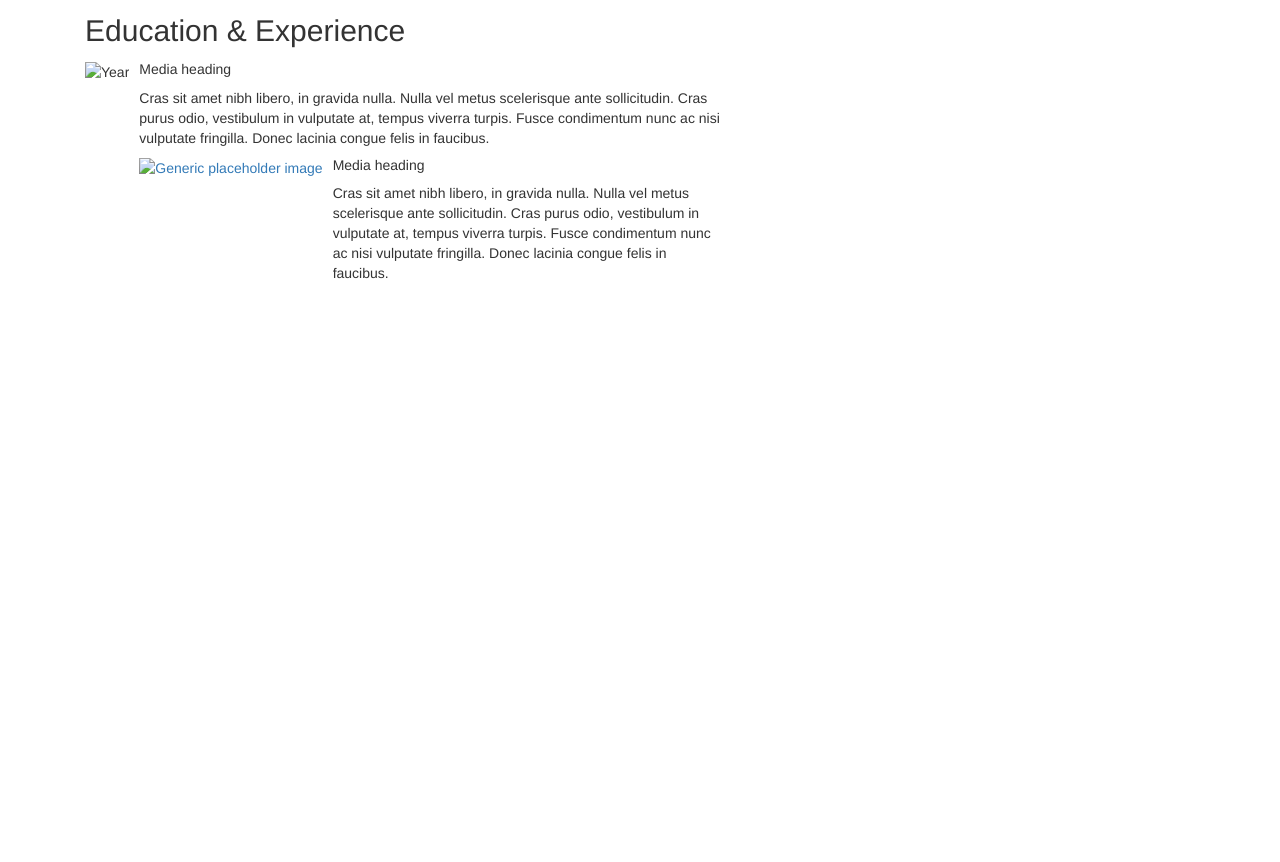
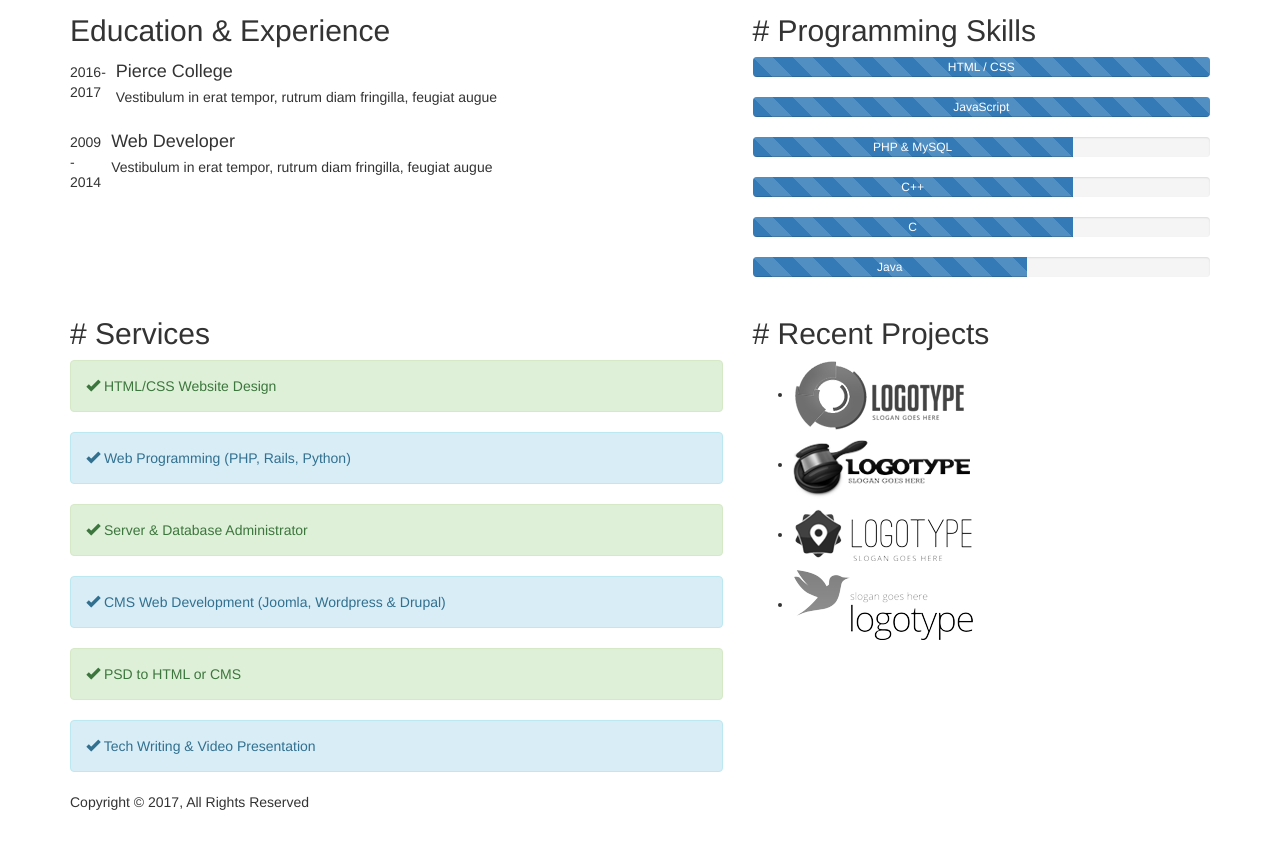
Before and after one commit to Brienyll/ED-Resume, a plain HTML site: page index.html in a window 1280 px wide. Shown: the part 814-1676 px from the top of the page. Before the commit the page ends 1137 px from the top, so only its background shows below. Drawn offline with nearby package versions, Linux system fonts and the light colour scheme.

Commit message:
added additional HTML Markup, Footer

```diff
--- a/index.html
+++ b/index.html
@@ -45,29 +45,93 @@
       <div class="col-md-7">
         <h2>Education & Experience </h2>
         <div class="media">
-            <img class="d-flex mr-3" src="..." alt="Year">
+            <div class="media-left">
+              2016-2017
+            </div>
             <div class="media-body">
-              <h5 class="mt-0">Media heading</h5>
-              Cras sit amet nibh libero, in gravida nulla. Nulla vel metus scelerisque ante sollicitudin. Cras purus odio, vestibulum in vulputate at, tempus viverra turpis. Fusce condimentum nunc ac nisi vulputate fringilla. Donec lacinia congue felis in faucibus.
+              <h4 class="media-heading">Pierce College</h4>
+              <p>Vestibulum in erat tempor, rutrum diam fringilla, feugiat augue</p>
+            </div>
+          </div>
 
-              <div class="media mt-3">
-                <a class="d-flex pr-3" href="#">
-                  <img src="..." alt="Generic placeholder image">
-                </a>
+
+          <div class="media">
+            <div class="media-left">
+              2009 - 2014
+            </div>
             <div class="media-body">
-                  <h5 class="mt-0">Media heading</h5>
-                  Cras sit amet nibh libero, in gravida nulla. Nulla vel metus scelerisque ante sollicitudin. Cras purus odio, vestibulum in vulputate at, tempus viverra turpis. Fusce condimentum nunc ac nisi vulputate fringilla. Donec lacinia congue felis in faucibus.
+              <h4 class="media-heading">Web Developer</h4>
+              <p>Vestibulum in erat tempor, rutrum diam fringilla, feugiat augue</p>
+            </div>
+          </div>
+        </div>
+        <div class="col-md-5">
+          <h2># Programming Skills</h2>
+          <div class="progress">
+            <div class="progress-bar progress-bar-striped" role="progressbar" aria-valuenow="0" aria-valuemin="0" aria-valuemax="100" style="min-width: 2em;width: 100%;">
+              HTML / CSS
+            </div>
+          </div>
+          <div class="progress">
+            <div class="progress-bar progress-bar-striped" role="progressbar" aria-valuenow="2" aria-valuemin="0" aria-valuemax="100" style="min-width: 2em; width: 100%;">
+              JavaScript
+            </div>
+          </div>
+
+          <div class="progress">
+            <div class="progress-bar progress-bar-striped" role="progressbar" aria-valuenow="2" aria-valuemin="0" aria-valuemax="100" style="min-width: 2em; width: 70%;">
+              PHP & MySQL
+            </div>
+          </div>
+
+          <div class="progress">
+            <div class="progress-bar progress-bar-striped" role="progressbar" aria-valuenow="2" aria-valuemin="0" aria-valuemax="100" style="min-width: 2em; width: 70%;">
+              C++
+            </div>
+          </div>
+
+          <div class="progress">
+            <div class="progress-bar progress-bar-striped" role="progressbar" aria-valuenow="2" aria-valuemin="0" aria-valuemax="100" style="min-width: 2em; width: 70%;">
+              C
+            </div>
+          </div>
+
+          <div class="progress">
+              <div class="progress-bar progress-bar-striped" role="progressbar" aria-valuenow="2" aria-valuemin="0" aria-valuemax="100" style="min-width: 2em; width: 60%;">
+                Java
               </div>
           </div>
         </div>
       </div>
+
+      <div class="row">
+        <div class="col-md-7">
+          <h2># Services</h2>
+            <div class="alert alert-success" role="alert"><i class="glyphicon glyphicon-ok"></i> HTML/CSS Website Design</div>
+            <div class="alert alert-info" role="alert"><i class="glyphicon glyphicon-ok"></i> Web Programming (PHP, Rails, Python)</div>
+            <div class="alert alert-success" role="alert"><i class="glyphicon glyphicon-ok"></i> Server & Database Administrator</div>
+            <div class="alert alert-info" role="alert"><i class="glyphicon glyphicon-ok"></i> CMS Web Development (Joomla, Wordpress & Drupal)</div>
+            <div class="alert alert-success" role="alert"><i class="glyphicon glyphicon-ok"></i> PSD to HTML or CMS</div>
+            <div class="alert alert-info" role="alert"><i class="glyphicon glyphicon-ok"></i> Tech Writing & Video Presentation</div>
         </div>
         <div class="col-md-5">
-
-      </div>
+          <h2># Recent Projects</h2>
+          <ul class="work-list">
+            <li><a href="#"><img src="img/work1.png"></a></li>
+            <li><a href="#"><img src="img/work2.png"></a></li>
+            <li><a href="#"><img src="img/work3.png"></a></li>
+            <li><a href="#"><img src="img/work4.png"></a></li>
+          </ul>
         </div>
       </div>
     </section>
+  </div>
+
+  <footer>
+    <div class="container">
+      <p>Copyright &copy; 2017, All Rights Reserved</p>
+    </div>
+  </footer>
 
   <!-- Bootstrap core JavaScript
   ================================================== -->
```
Lines whose indentation alone changed are shown as unchanged.
